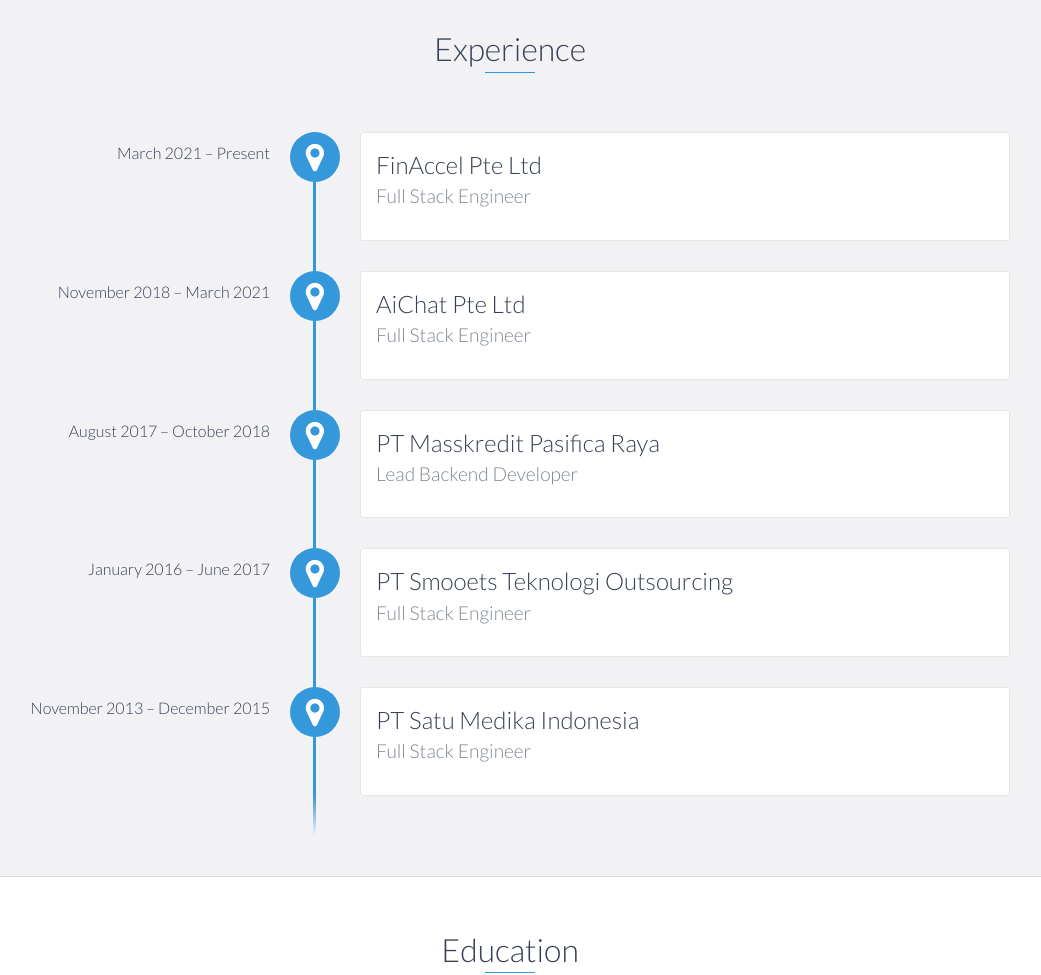
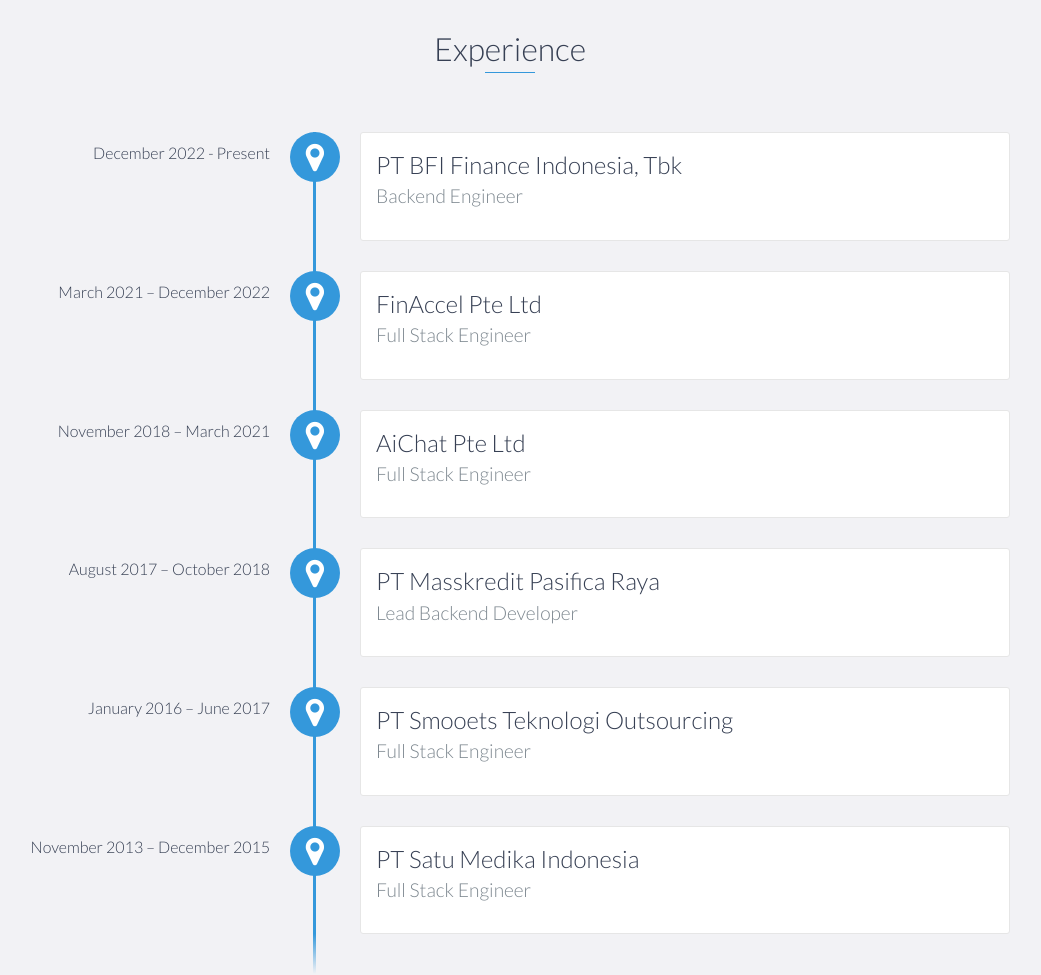
Before and after one commit to rymanalu/rymanalu.github.io, a website: page index.html in a window 1280 px wide. Shown: the part 1500-2475 px from the top of the page, without its empty margins (130-1171 px from the left). Drawn offline with nearby package versions, Linux system fonts and the light colour scheme.

Commit message:
Added BFI

```diff
--- a/index.html
+++ b/index.html
@@ -139,7 +139,12 @@
     <div id="experience" class="background-alt">
       <h2 class="heading">Experience</h2>
       <div id="experience-timeline">
-        <div data-date="March 2021 – Present">
+        <div data-date="December 2022 - Present">
+          <h3>PT BFI Finance Indonesia, Tbk</h3>
+          <h4>Backend Engineer</h4>
+        </div>
+
+        <div data-date="March 2021 – December 2022">
           <h3>FinAccel Pte Ltd</h3>
           <h4>Full Stack Engineer</h4>
         </div>
```
